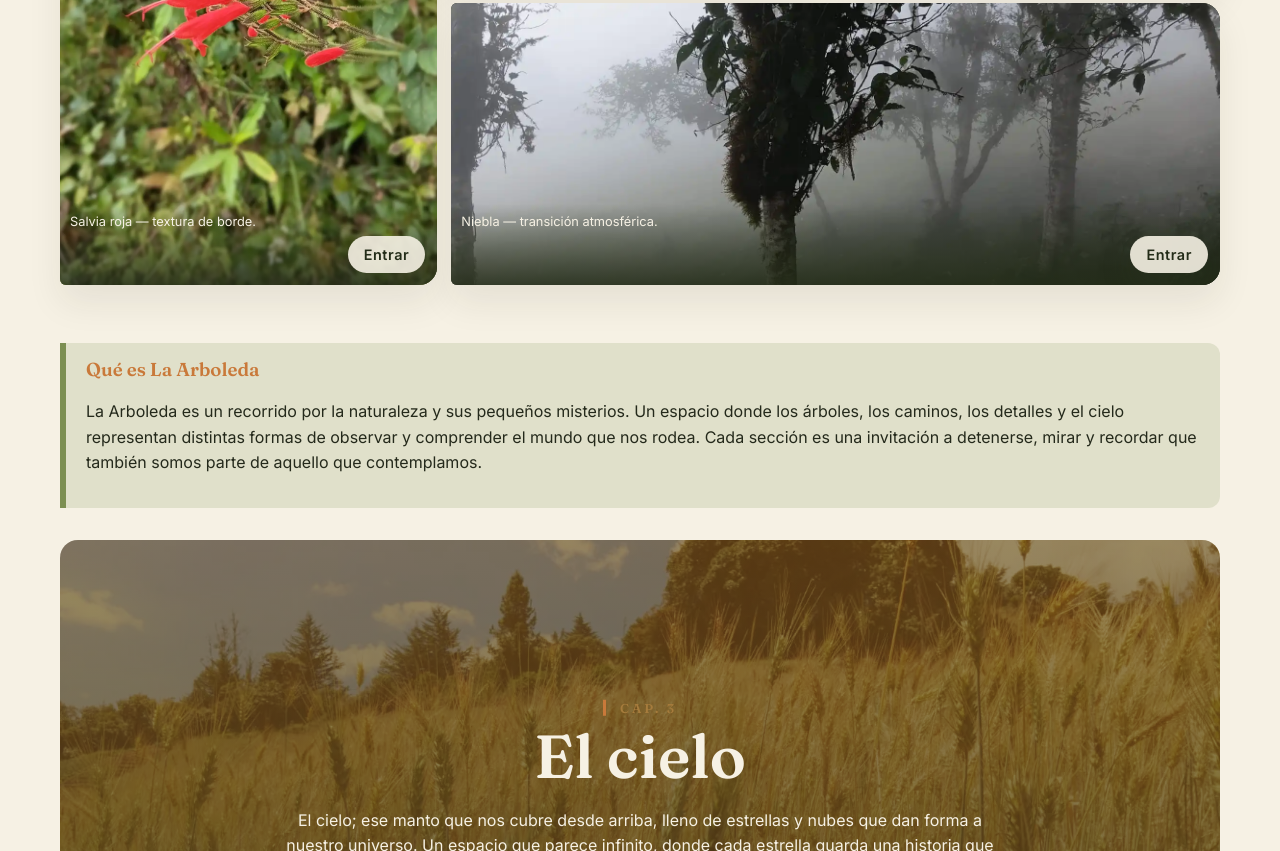
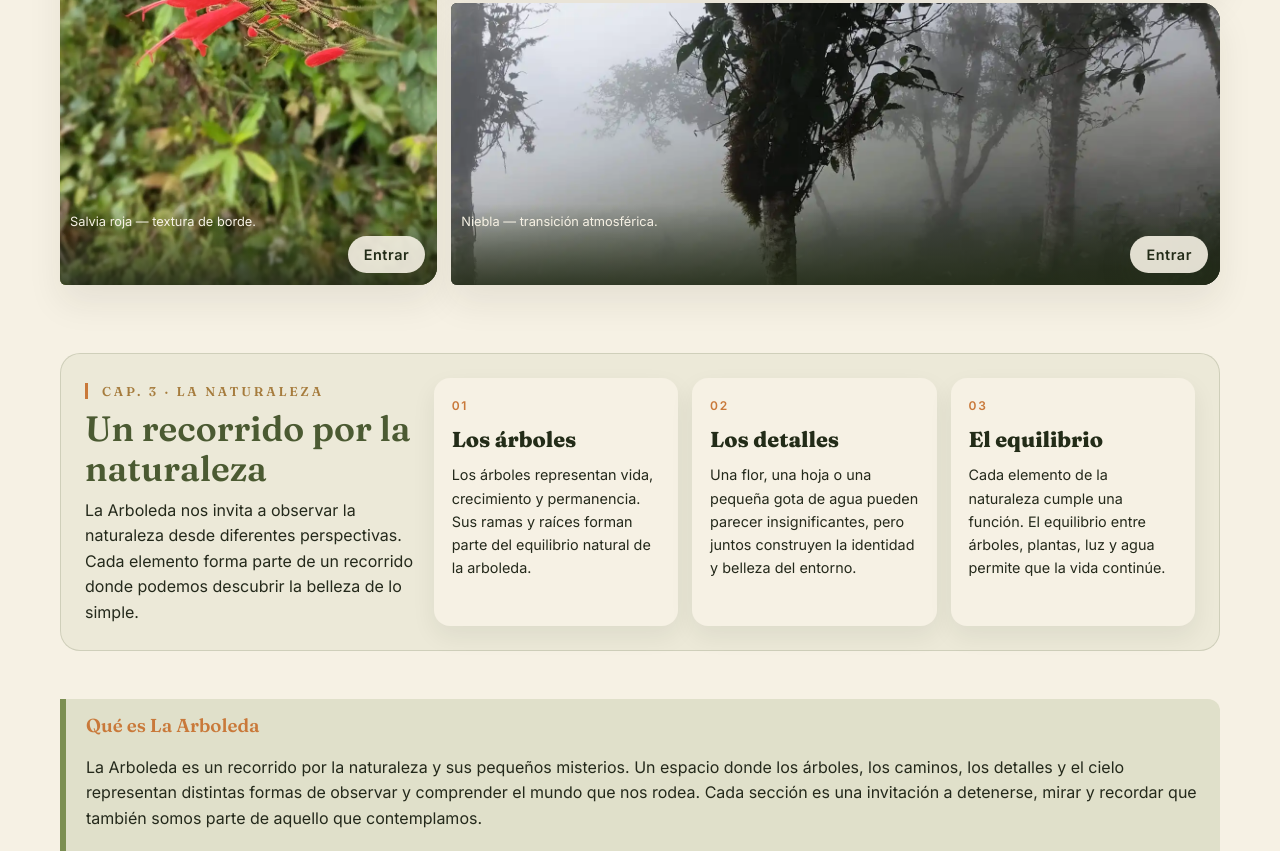
Before and after one commit to KevinDC65/Project_CSS_Avanzado, a plain HTML site: page index.html in a window 1280 px wide. Shown: the part 2365-3216 px from the top of the page. Drawn offline with Linux system fonts and the light colour scheme.

Commit message:
Agregue una seccion mas

```diff
--- a/css/layout.css
+++ b/css/layout.css
@@ -79,6 +79,14 @@
     background: var(--color-verde-suave);
     color: var(--color-texto-oscuro);
     transform: translateY(-1px)
+}
+
+.main-nav a:focus-visible,
+.menu-toggle:focus-visible,
+.immersive-btn:focus-visible,
+.immersive-close:focus-visible {
+    outline: 3px solid var(--color-amarillo-flor);
+    outline-offset: 3px;
 }
 
 .hero,
@@ -214,6 +222,7 @@
     font: 800 3.4rem/.8 var(--fuente-titulo)
 }
 
+/* CSS GRID: mosaico principal del proyecto */
 .mosaico {
     display: grid;
     grid-template: repeat(3, minmax(150px, 22vw))/repeat(12, minmax(0, 1fr));
@@ -390,28 +399,105 @@ body.modal-open {
     overflow: hidden
 }
 
+/* Posicionamiento explícito con grid-area + grid-column + grid-row */
 .m1 {
-    grid-area: a
+    grid-area: a;
+    grid-column: 1 / 7;
+    grid-row: 1 / 2;
 }
 
 .m2 {
-    grid-area: b
+    grid-area: b;
+    grid-column: 7 / 13;
+    grid-row: 1 / 2;
 }
 
 .m3 {
-    grid-area: c
+    grid-area: c;
+    grid-column: 1 / 5;
+    grid-row: 2 / 4;
 }
 
 .m4 {
-    grid-area: d
+    grid-area: d;
+    grid-column: 5 / 9;
+    grid-row: 2 / 3;
 }
 
 .m5 {
-    grid-area: e
+    grid-area: e;
+    grid-column: 9 / 13;
+    grid-row: 2 / 3;
 }
 
 .m6 {
-    grid-area: f
+    grid-area: f;
+    grid-column: 5 / 13;
+    grid-row: 3 / 4;
+}
+
+.principios {
+    display: flex;
+    flex-wrap: wrap;
+    align-items: stretch;
+    gap: 18px;
+    margin: 28px 0 10px;
+    padding: 24px;
+    border: 1px solid rgba(75, 90, 50, .18);
+    border-radius: 20px;
+    background: rgba(124, 143, 82, .08);
+}
+
+.principios-heading {
+    flex: 1 1 260px;
+    min-width: 0;
+}
+
+.principios-heading h3 {
+    margin: 4px 0 8px;
+    color: var(--color-verde-musgo);
+    font-size: clamp(1.5rem, 3vw, 2.2rem);
+}
+
+.principios-heading p:last-child {
+    max-width: 34rem;
+    margin: 0;
+}
+
+.principios-list {
+    display: grid;
+    flex: 2 1 620px;
+    grid-template-columns: repeat(auto-fit, minmax(190px, 1fr));
+    gap: 14px;
+    align-items: stretch;
+}
+
+.principio-card {
+    display: flex;
+    min-width: 0;
+    flex-direction: column;
+    padding: 18px;
+    border-radius: 16px;
+    background: var(--color-crema);
+    box-shadow: 0 10px 25px rgba(35, 44, 24, .07);
+}
+.principio-num {
+    color: var(--color-terracota);
+    font-size: .75rem;
+    font-weight: 700;
+    letter-spacing: .14em;
+}
+
+.principio-card h4 {
+    margin: 8px 0 6px;
+    color: var(--color-verde-musgo-oscuro);
+    font-family: var(--fuente-titulo);
+    font-size: 1.35rem;
+}
+
+.principio-card p {
+    margin: 0;
+    font-size: .9rem;
 }
 
 .nota,
@@ -464,6 +550,7 @@ body::after {
     background: radial-gradient(rgba(246, 241, 228, .05) 1px, transparent 1px) 0 0/3px 3px
 }
 
+/* RESPONSIVE DESIGN: escritorio grande, tablet y móvil */
 @media(max-width:1440px) {
     .container {
         width: min(1160px, 92vw)
@@ -534,6 +621,17 @@ body::after {
         grid-template-areas: 'a a' 'b c' 'd e' 'f f'
     }
 
+    .m1 { grid-column: 1 / 3; grid-row: 1 / 2; }
+    .m2 { grid-column: 1 / 2; grid-row: 2 / 3; }
+    .m3 { grid-column: 2 / 3; grid-row: 2 / 3; }
+    .m4 { grid-column: 1 / 2; grid-row: 3 / 4; }
+    .m5 { grid-column: 2 / 3; grid-row: 3 / 4; }
+    .m6 { grid-column: 1 / 3; grid-row: 4 / 5; }
+
+    .principios {
+        padding: 20px;
+    }
+
     .immersive-panel {
         width: min(92vw, 760px);
         padding: 12px
@@ -541,6 +639,20 @@ body::after {
 
     .immersive-scene {
         height: min(58vh, 520px)
+    }
+}
+
+/* Tablet/móvil: se adapta Flexbox y se desactiva el parallax */
+@media(max-width:768px) {
+
+
+    .principios-list {
+        flex-direction: column;
+    }
+
+    .hero,
+    .band {
+        background-attachment: scroll;
     }
 }
 
@@ -602,6 +714,13 @@ body::after {
         gap: 12px
     }
 
+    .m1 { grid-column: 1 / 2; grid-row: 1 / 2; }
+    .m2 { grid-column: 1 / 2; grid-row: 2 / 3; }
+    .m3 { grid-column: 1 / 2; grid-row: 3 / 4; }
+    .m4 { grid-column: 1 / 2; grid-row: 4 / 5; }
+    .m5 { grid-column: 1 / 2; grid-row: 5 / 6; }
+    .m6 { grid-column: 1 / 2; grid-row: 6 / 7; }
+
     .mosaico figcaption {
         font-size: .72rem
     }
@@ -631,3 +750,15 @@ body::after {
         padding: 24px 16px
     }
 }
+@media (prefers-reduced-motion: reduce) {
+    html { scroll-behavior: auto; }
+
+    *,
+    *::before,
+    *::after {
+        scroll-behavior: auto !important;
+        transition-duration: 0.01ms !important;
+        animation-duration: 0.01ms !important;
+        animation-iteration-count: 1 !important;
+    }
+}
--- a/index.html
+++ b/index.html
@@ -1,14 +1,18 @@
 <!DOCTYPE html>
 <html lang="es">
+
 <head>
   <meta charset="UTF-8">
   <meta name="viewport" content="width=device-width, initial-scale=1.0">
   <title>La Arboleda · Proyecto Integrador · Fase 1</title>
   <link rel="preconnect" href="https://fonts.googleapis.com">
   <link rel="preconnect" href="https://fonts.gstatic.com" crossorigin>
-  <link href="https://fonts.googleapis.com/css2?family=Fraunces:opsz,wght@9..144,400;9..144,600;9..144,800&family=Inter:wght@400;500;600&display=swap" rel="stylesheet">
+  <link
+    href="https://fonts.googleapis.com/css2?family=Fraunces:opsz,wght@9..144,400;9..144,600;9..144,800&family=Inter:wght@400;500;600&display=swap"
+    rel="stylesheet">
   <link rel="stylesheet" href="css/styles.css">
 </head>
+
 <body>
   <header class="site-header">
     <div class="brand">
@@ -34,7 +38,9 @@
     <div class="hero-text">
       <p class="eyebrow">Cap. 0 · Portal de entrada</p>
       <h1>La Arboleda</h1>
-      <p class="lead">La arboleda; un pequeño refugio donde los árboles se alzan como testigos del tiempo, creando un espacio en el que la naturaleza encuentra su propio equilibrio. Aunque limitada en extensión, guarda en cada raíz, hoja y sombra una parte de la historia de la vida.</p>
+      <p class="lead">La arboleda; un pequeño refugio donde los árboles se alzan como testigos del tiempo, creando un
+        espacio en el que la naturaleza encuentra su propio equilibrio. Aunque limitada en extensión, guarda en cada
+        raíz, hoja y sombra una parte de la historia de la vida.</p>
     </div>
   </section>
 
@@ -44,51 +50,91 @@
       <div class="band-text">
         <p class="cap-label">Cap. 1</p>
         <h2>El camino</h2>
-        <p>El camino es más que un sendero entre la naturaleza; es el reflejo de nuestro propio recorrido por la vida. Cada paso nos aleja más de donde iniciamos. Quizas sea dificil, quizas pocos logren llegar hasta el final, pero cada paso deja una huella y cada desvio nos enseña algo. Entonces, segui adelante sin mirar atras.</p>
+        <p>El camino es más que un sendero entre la naturaleza; es el reflejo de nuestro propio recorrido por la vida.
+          Cada paso nos aleja más de donde iniciamos. Quizas sea dificil, quizas pocos logren llegar hasta el final,
+          pero cada paso deja una huella y cada desvio nos enseña algo. Entonces, segui adelante sin mirar atras.</p>
       </div>
     </section>
 
     <section id="detalle" class="bloque">
       <p class="cap-label">Cap. 2</p>
       <h2>El detalle</h2>
-      <p class="intro">El detalle; pequeños cambios, grandes impactos. Sin duda alguna la naturaleza esta llena de detalles que, a simple vista, pueden ser tomados como insignificates. Una hoja marchita, una señilla que germina o incluse una pequeña gota de agua que a primera vista puede resultar trivial. En la naturaleza, nada existe por casualidad: incluso lo más pequeño puede dar origen a grandes cambios. Quizás nosotros también seamos así; pequeños dentro de un mundo inmenso, pero capaces de dejar una huella que trascienda nuestro propio tiempo.</p>
+      <p class="intro">El detalle; pequeños cambios, grandes impactos. Sin duda alguna la naturaleza esta llena de
+        detalles que, a simple vista, pueden ser tomados como insignificates. Una hoja marchita, una señilla que germina
+        o incluse una pequeña gota de agua que a primera vista puede resultar trivial. En la naturaleza, nada existe por
+        casualidad: incluso lo más pequeño puede dar origen a grandes cambios. Quizás nosotros también seamos así;
+        pequeños dentro de un mundo inmenso, pero capaces de dejar una huella que trascienda nuestro propio tiempo.</p>
 
       <div class="mosaico">
         <figure class="m1">
           <img src="img/img4.webp" alt="Flor morada de cinco pétalos con estambres amarillos, rodeada de hojas verdes">
-          <button class="immersive-btn" type="button" data-image="img/img4.webp" data-title="Flor morada — pieza central del capítulo.">Entrar</button>
+          <button class="immersive-btn" type="button" data-image="img/img4.webp"
+            data-title="Flor morada — pieza central del capítulo.">Entrar</button>
           <figcaption>Flor morada — pieza central del capítulo.</figcaption>
         </figure>
         <figure class="m2">
           <img src="img/img1.webp" alt="Racimo de flores naranjas y amarillas entre hojas verdes desenfocadas">
-          <button class="immersive-btn" type="button" data-image="img/img1.webp" data-title="Racimo naranja — acento cálido.">Entrar</button>
+          <button class="immersive-btn" type="button" data-image="img/img1.webp"
+            data-title="Racimo naranja — acento cálido.">Entrar</button>
           <figcaption>Racimo naranja — acento cálido.</figcaption>
         </figure>
         <figure class="m3">
           <img src="img/img5.webp" alt="Flores rojas alargadas en forma de tubo entre ramas verdes">
-          <button class="immersive-btn" type="button" data-image="img/img5.webp" data-title="Salvia roja — textura de borde.">Entrar</button>
+          <button class="immersive-btn" type="button" data-image="img/img5.webp"
+            data-title="Salvia roja — textura de borde.">Entrar</button>
           <figcaption>Salvia roja — textura de borde.</figcaption>
         </figure>
         <figure class="m4">
           <img src="img/img17.webp" alt="Flor amarilla pequeña de cinco pétalos entre hojas verdes bajo el sol">
-          <button class="immersive-btn" type="button" data-image="img/img17.webp" data-title="Potentilla amarilla — luz directa.">Entrar</button>
+          <button class="immersive-btn" type="button" data-image="img/img17.webp"
+            data-title="Potentilla amarilla — luz directa.">Entrar</button>
           <figcaption>Potentilla amarilla — luz directa.</figcaption>
         </figure>
         <figure class="m5">
           <img src="img/img18.webp" alt="Hongos color canela creciendo sobre un tronco cubierto de musgo">
-          <button class="immersive-btn" type="button" data-image="img/img18.webp" data-title="Hongos canela — acento del sotobosque.">Entrar</button>
+          <button class="immersive-btn" type="button" data-image="img/img18.webp"
+            data-title="Hongos canela — acento del sotobosque.">Entrar</button>
           <figcaption>Hongos canela — acento del sotobosque.</figcaption>
         </figure>
         <figure class="m6">
           <img src="img/img8.webp" alt="Niebla envolviendo troncos de árboles en el bosque">
-          <button class="immersive-btn" type="button" data-image="img/img8.webp" data-title="Niebla — transición atmosférica.">Entrar</button>
+          <button class="immersive-btn" type="button" data-image="img/img8.webp"
+            data-title="Niebla — transición atmosférica.">Entrar</button>
           <figcaption>Niebla — transición atmosférica.</figcaption>
         </figure>
       </div>
+<section class="principios" aria-labelledby="principios-title">
+        <div class="principios-heading">
+          <p class="cap-label">Cap. 3 · La naturaleza</p>
+          <h3 id="principios-title">Un recorrido por la naturaleza</h3>
+          <p>La Arboleda nos invita a observar la naturaleza desde diferentes perspectivas. Cada elemento forma parte de un recorrido donde podemos descubrir la belleza de lo simple.</p>
+        </div>
+
+        <div class="principios-list">
+          <article class="principio-card">
+            <span class="principio-num">01</span>
+            <h4>Los árboles</h4>
+            <p>Los árboles representan vida, crecimiento y permanencia. Sus ramas y raíces forman parte del equilibrio natural de la arboleda.</p>
+          </article>
+          <article class="principio-card">
+            <span class="principio-num">02</span>
+            <h4>Los detalles</h4>
+            <p>Una flor, una hoja o una pequeña gota de agua pueden parecer insignificantes, pero juntos construyen la identidad y belleza del entorno.</p>
+          </article>
+          <article class="principio-card">
+            <span class="principio-num">03</span>
+            <h4>El equilibrio</h4>
+            <p>Cada elemento de la naturaleza cumple una función. El equilibrio entre árboles, plantas, luz y agua permite que la vida continúe.</p>
+          </article>
+        </div>
+      </section>
 
       <article class="nota">
         <h3>Qué es La Arboleda</h3>
-        <p> La Arboleda es un recorrido por la naturaleza y sus pequeños misterios. Un espacio donde los árboles, los caminos, los detalles y el cielo representan distintas formas de observar y comprender el mundo que nos rodea. Cada sección es una invitación a detenerse, mirar y recordar que también somos parte de aquello que contemplamos.</p>
+        <p> La Arboleda es un recorrido por la naturaleza y sus pequeños misterios. Un espacio donde los árboles, los
+          caminos, los detalles y el cielo representan distintas formas de observar y comprender el mundo que nos rodea.
+          Cada sección es una invitación a detenerse, mirar y recordar que también somos parte de aquello que
+          contemplamos.</p>
       </article>
     </section>
 
@@ -97,15 +143,22 @@
       <div class="band-text">
         <p class="cap-label">Cap. 3</p>
         <h2>El cielo</h2>
-        <p>El cielo; ese manto que nos cubre desde arriba, lleno de estrellas y nubes que dan forma a nuestro universo. Un espacio que parece infinito, donde cada estrella guarda una historia que quizá nunca lleguemos a conocer. Durante el día nos regala luz y, al caer la noche, nos recuerda lo pequeños que somos frente a la inmensidad que nos rodea. Quizás por eso mirarlo sea también una forma de recordar que, aunque nuestra existencia sea pequeña, formamos parte de algo mucho más grande.</p>
+        <p>El cielo; ese manto que nos cubre desde arriba, lleno de estrellas y nubes que dan forma a nuestro universo.
+          Un espacio que parece infinito, donde cada estrella guarda una historia que quizá nunca lleguemos a conocer.
+          Durante el día nos regala luz y, al caer la noche, nos recuerda lo pequeños que somos frente a la inmensidad
+          que nos rodea. Quizás por eso mirarlo sea también una forma de recordar que, aunque nuestra existencia sea
+          pequeña, formamos parte de algo mucho más grande.</p>
       </div>
     </section>
 
     <section id="evidencia" class="evidence">
       <h2>Un lugar para detenerse</h2>
-      <p>A veces olvidamos mirar aquello que siempre estuvo frente a nosotros. Un árbol, una hoja, el cielo o un camino pueden parecer simples elementos de nuestro entorno, pero basta detenernos un momento para descubrir que cada uno guarda algo que contar.
+      <p>A veces olvidamos mirar aquello que siempre estuvo frente a nosotros. Un árbol, una hoja, el cielo o un camino
+        pueden parecer simples elementos de nuestro entorno, pero basta detenernos un momento para descubrir que cada
+        uno guarda algo que contar.
 
-La naturaleza no necesita ser inmensa para recordarnos lo pequeños que somos, ni perfecta para mostrarnos la belleza de existir. Quizás solo necesitamos aprender a observarla.</p>
+        La naturaleza no necesita ser inmensa para recordarnos lo pequeños que somos, ni perfecta para mostrarnos la
+        belleza de existir. Quizás solo necesitamos aprender a observarla.</p>
     </section>
   </main>
 
@@ -201,4 +254,5 @@ La naturaleza no necesita ser inmensa para recordarnos lo pequeños que somos, n
 
   </script>
 </body>
+
 </html>
```
